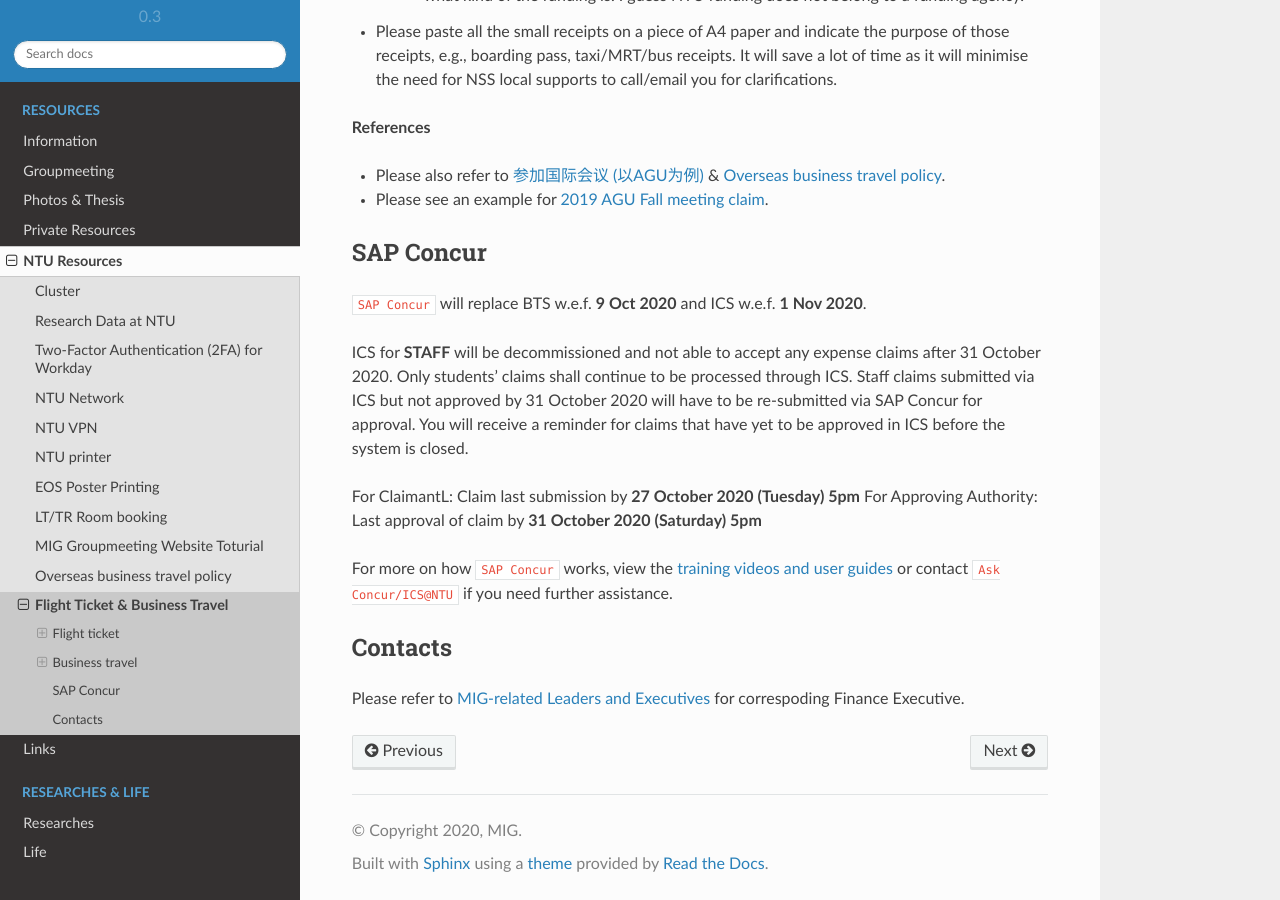
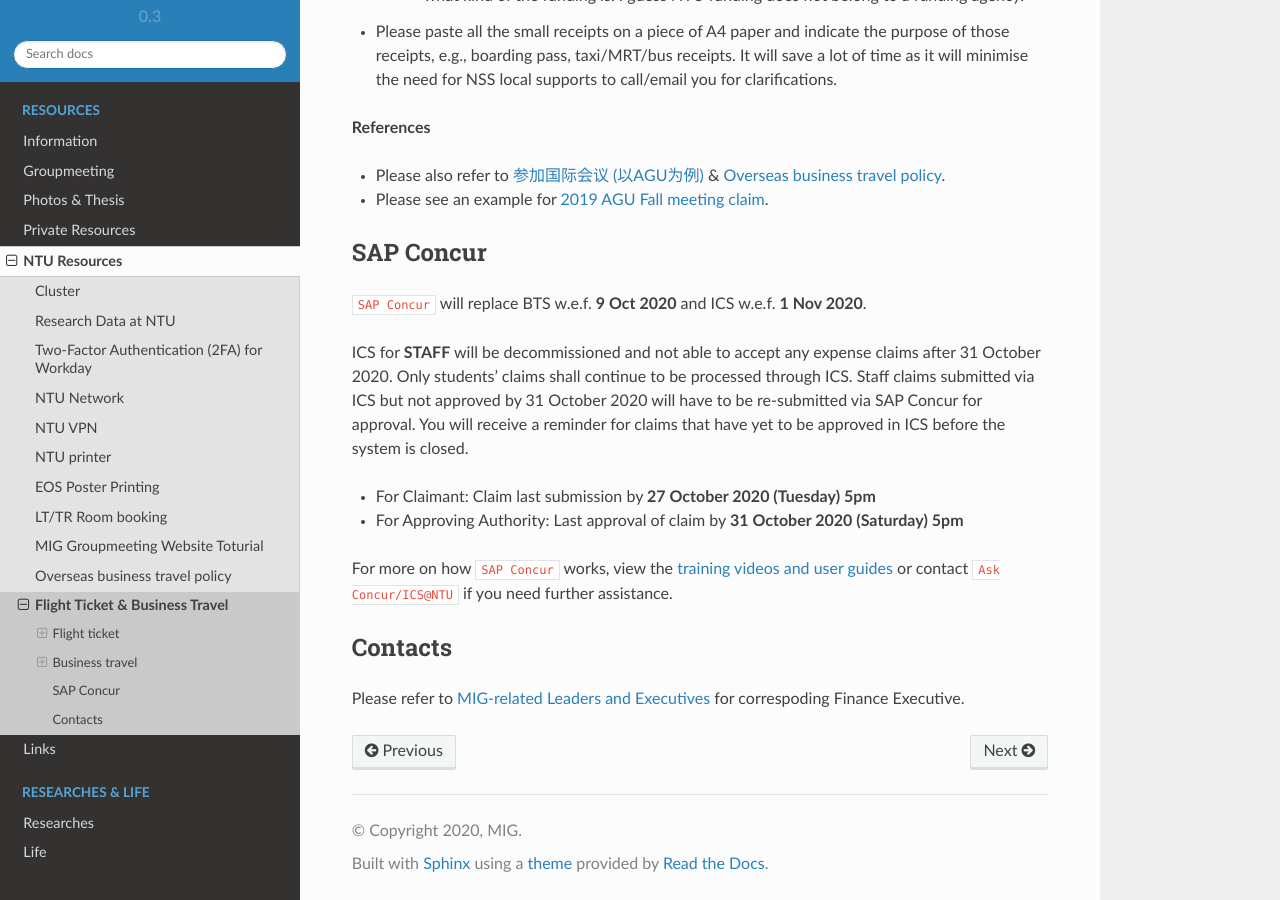
Before and after one commit to MIGG-NTU/MIG_Docs, a Sphinx documentation site: the page built from source/resources-ntu/flight-BTS/index.rst, in a window 1280 px wide and 900 px high, scrolled down 3178 px. Built offline with Sphinx 7.4.7 and the Read the Docs theme 2.0.0, drawn with Linux system fonts in a browser that asks for light colours.

Commit message:
Tiny fix (#59)

```diff
--- a/source/resources-ntu/flight-BTS/index.rst
+++ b/source/resources-ntu/flight-BTS/index.rst
@@ -113,8 +113,8 @@
 
 ICS for **STAFF** will be decommissioned and not able to accept any expense claims after 31 October 2020. Only students’ claims shall continue to be processed through ICS. Staff claims submitted via ICS but not approved by 31 October 2020 will have to be re-submitted via SAP Concur for approval. You will receive a reminder for claims that have yet to be approved in ICS before the system is closed.
 
-For ClaimantL: Claim last submission by **27 October 2020 (Tuesday) 5pm**
-For Approving Authority: Last approval of claim by **31 October 2020 (Saturday) 5pm**
+- For Claimant: Claim last submission by **27 October 2020 (Tuesday) 5pm**
+- For Approving Authority: Last approval of claim by **31 October 2020 (Saturday) 5pm**
 
 For more on how ``SAP Concur`` works, view the `training videos and user guides <https://ts.ntu.edu.sg/sites/intranet/dept/Finance/fast/workstreams/Travel_And_Expenses/Pages/Training-Materials.aspx>`_ or contact ``Ask Concur/ICS@NTU`` if you need further assistance.
 
```
